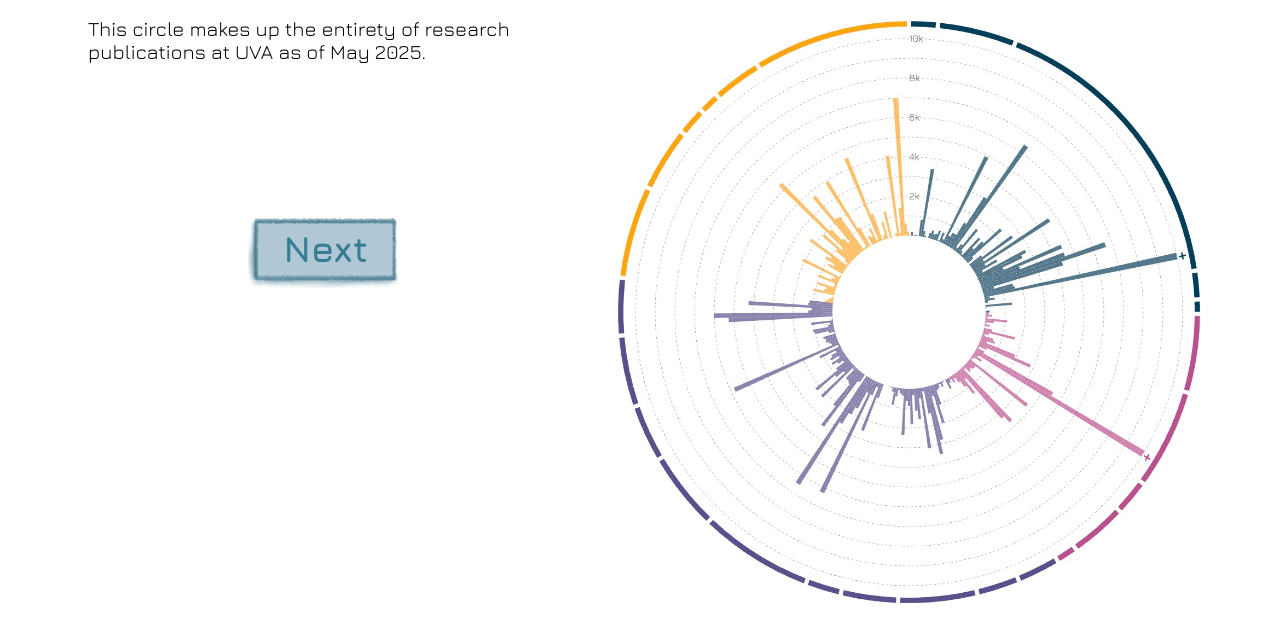
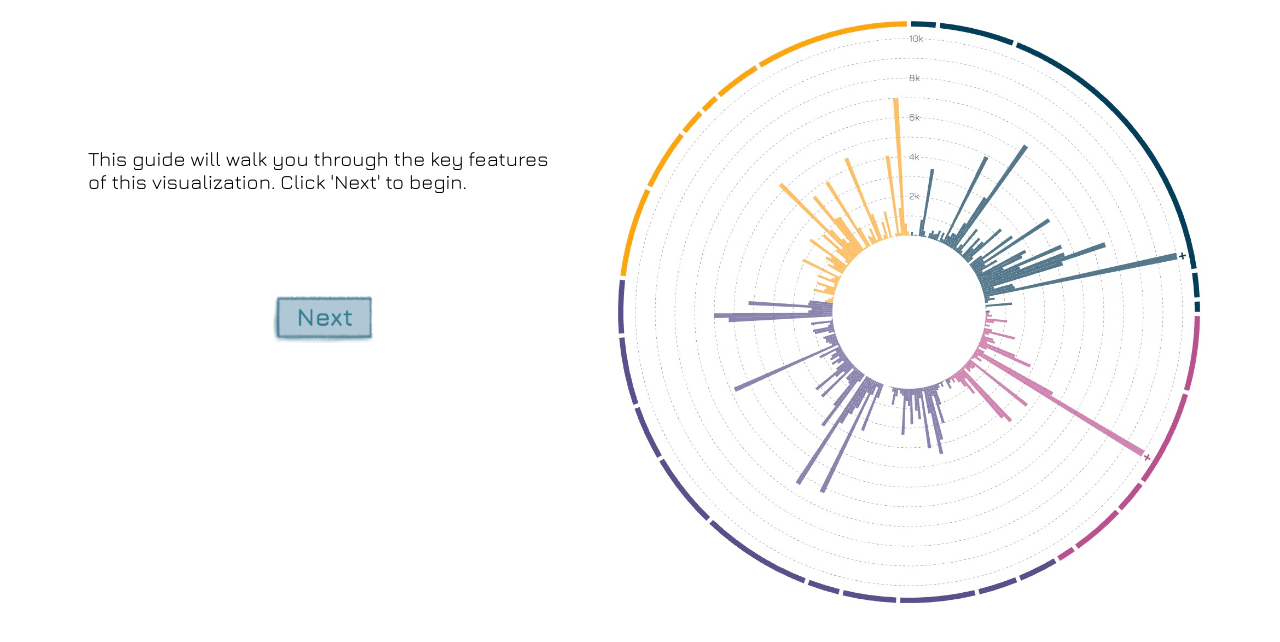
Before and after one commit to annayao0602/D3-Research-Visualization, a website: page circos/circos_tutorial.html in a window 1280 px wide. Shown: the part 92-734 px from the top of the page. Drawn offline with nearby package versions, Linux system fonts and the light colour scheme.

Commit message:
circos tutorial created

```diff
--- a/circos/circos_tutorial.html
+++ b/circos/circos_tutorial.html
@@ -17,11 +17,13 @@
     .buttons:hover {
         scale: 1.1;
     }
-    .container {
+    #tutorial-container {
         display: grid;
         grid-template-columns: 1fr 1fr;
         gap: 15px;
         margin-left: 80px;
+        opacity: 1;
+        transition: opacity 0.4s ease-in-out;
     }
     #header {
         display: flex;
@@ -32,17 +34,33 @@
     }
     .intro {
         font-size: 20px;
+        margin-top: 150px;
     }
-    .buttons {
+    #next-btn {
         display: flex;
         flex-direction: column;
         align-items: center;
         justify-content: center;
-        margin-top: 150px;
+        margin-top: 100px;
         gap: 20px;
+        transition: opacity 0.5s ease-in-out;
+    }
+    .hidden {
+        opacity: 0;
+        pointer-events: none;
+}
+    #next-btn:hover {
+        scale: 1.1;
     }
     .image {
         margin-right: 50px;
+    }
+
+    #tutorial-container.fade-out {
+        opacity: 0;
+    }
+    .intro p {
+        white-space: pre-line;
     }
 </style>
 
@@ -58,14 +76,14 @@
     </div>
 </div>
 
-<div class = "container">
+<div id = "tutorial-container">
     <div class = "words">
         <div class = "intro">
-            <p>This circle makes up the entirety of research publications at UVA as of May 2025.
+            <p id = "tutorial-text"> </p>
         </div>
-        <div class = "buttons">
+        <div id = "next-btn" class = "hidden">
             <a href = "#">
-                <img src = "../images/next.png" width = 150>
+                <img src = "../images/next.png" width = 100>
             </a>
         </div>
     </div>
@@ -77,15 +95,20 @@
 
 <script>
     const tutorialSteps = [
-    "This guide will walk you through the key features. Click 'Next' to begin.",
-    "First, notice the main dashboard, which shows an overview of all your data points.",
-    "Next, use the dropdown menus at the top to filter the data by category or date range.",
-    "You're all set! Click 'Finish' to start exploring the live data."
+    "This guide will walk you through the key features of this visualization. Click 'Next' to begin.",
+    "On your right, this circle showcases every research paper published at UVA as of May 2025.",
+    `These publications are grouped into 4 domains:\n \n Life Sciences, \nSocial Sciences, \nHealth Sciences, \nand Physical Sciences`,
+    "Each domain contains groups which are divided on the outer arc. \n \n There are 26 groups altogether",
+    "Each group contains fields which are shown in the inner bars. \n \n There are 251 fields altogether",
+    "Hover over fields to view the number of publications in that given field and its name. \n \n Fields with more than 10,000 publications are marked with a “+” sign",
+    "Click on any domain on the outer ring to zoom into that domain",
+    "Once zoomed in, click on the center circle to return to the main circle",
+    "You're all set! Click 'Go to viz' to explore the visualization on your own."
     ];
 
     const textElement = document.getElementById('tutorial-text');
-    const nextButton = document.getElementById('next-btn'); // This now correctly selects the <a> tag
-    const nextButtonImage = document.querySelector('#next-btn img'); // <-- NEW: Select the image inside the link
+    const nextButton = document.getElementById('next-btn');
+    const nextButtonImage = document.querySelector('#next-btn img');
     const tutorialContainer = document.getElementById('tutorial-container');
 
     let currentStep = 0;
@@ -94,13 +117,16 @@
         textElement.textContent = tutorialSteps[stepIndex];
 
         if (stepIndex === tutorialSteps.length - 1) {
-            nextButtonImage.src = "../images/next.png"; //make finish button
+            nextButtonImage.src = "../images/gotoviz.png";
+            nextButtonImage.width = 150;
         } else {
             nextButtonImage.src = "../images/next.png";
         }
     }
 
     nextButton.addEventListener('click', (event) => {
+        nextButton.classList.add('hidden');
+
         event.preventDefault();
         tutorialContainer.classList.add('fade-out');
 
@@ -111,13 +137,22 @@
                 showStep(currentStep);
                 tutorialContainer.classList.remove('fade-out');
             } else {
-                window.location.href = "your-visualization-page.html";
+                window.location.href = "circos_main.html";
             }
         }, 400);
-    });
+        setTimeout(() => {
+            nextButton.classList.remove('hidden');
+        }, 1000);
+
+
+    }
+);
 
     showStep(currentStep);
 
+    setTimeout(() => {
+        nextButton.classList.remove('hidden');
+    }, 1000);
 
 
 </script>
```
Also changed, not shown: images/gotoviz.png (added).
